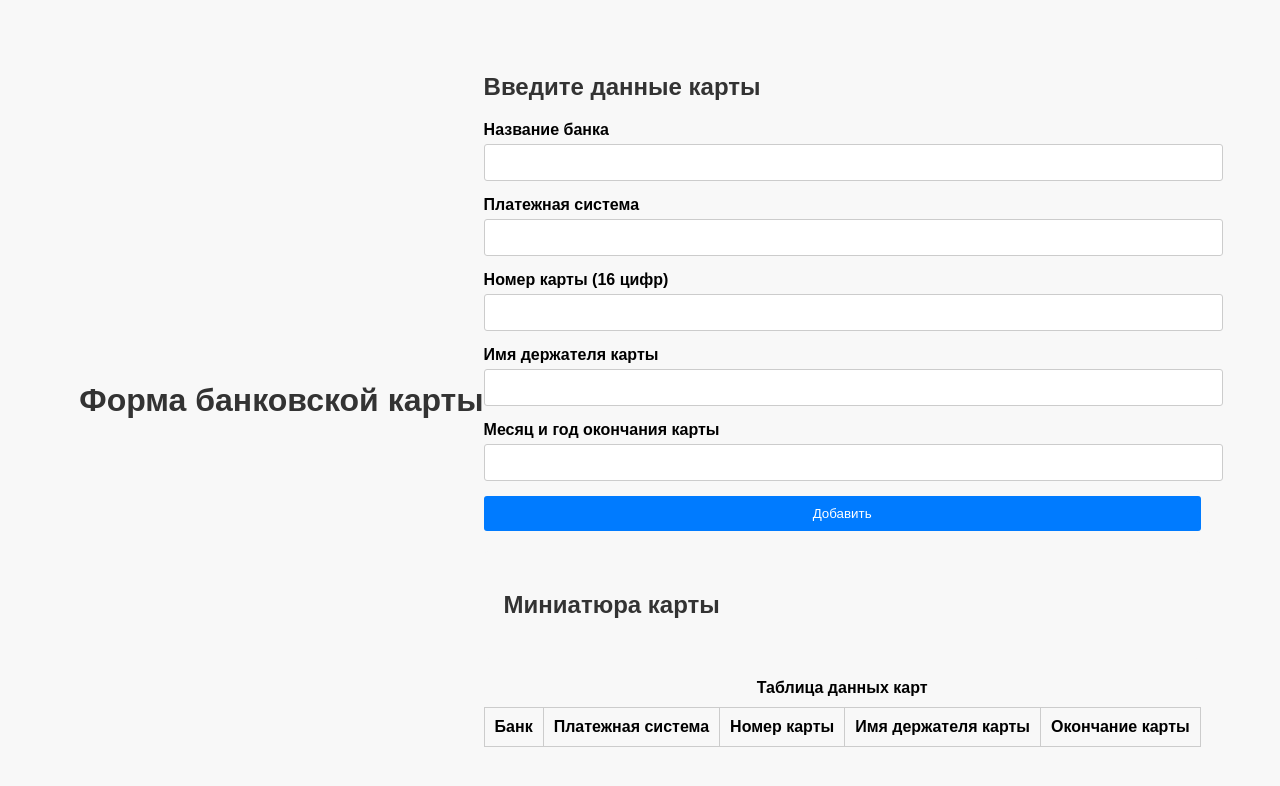
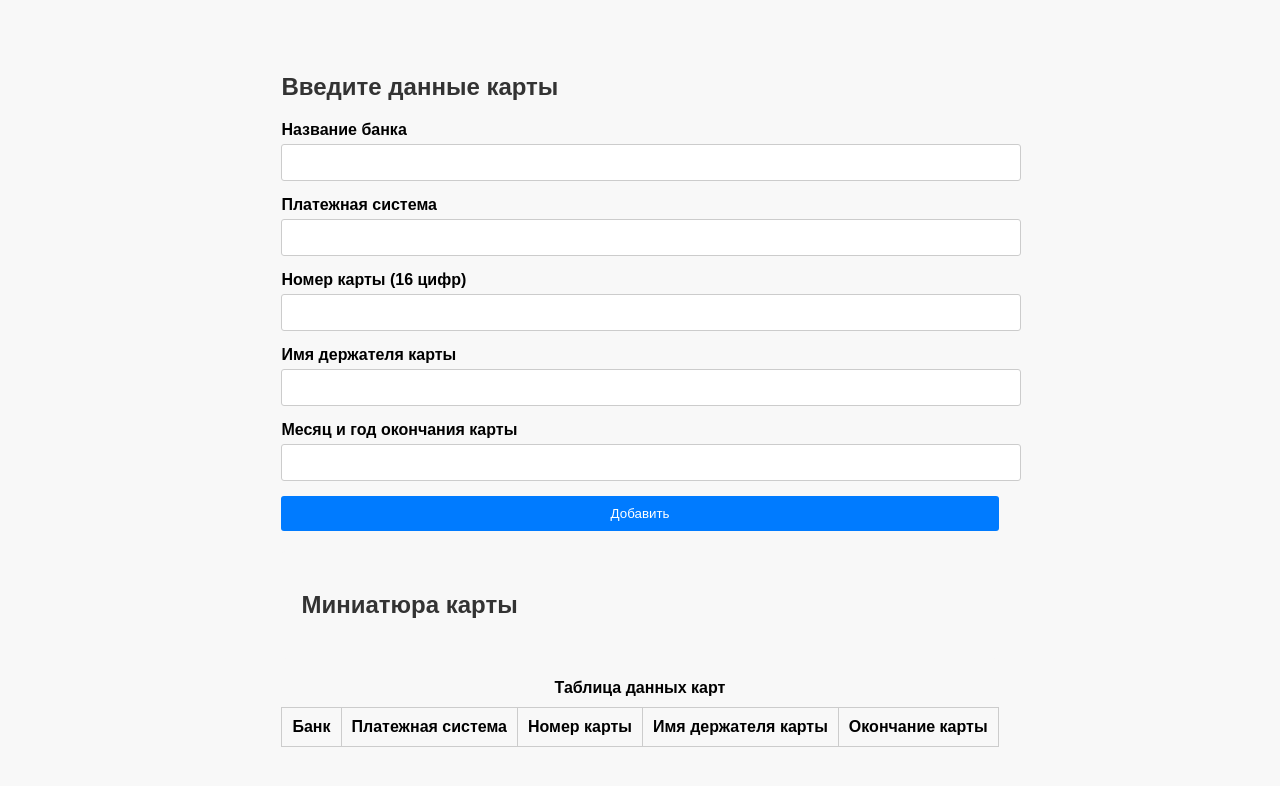
Before and after one commit to mciwy/JavaScript-DOM, a plain HTML site: page control-point-5/index.html in a window 1280 px wide. Drawn offline with Linux system fonts and the light colour scheme.

Commit message:
Update index.html

```diff
--- a/control-point-5/index.html
+++ b/control-point-5/index.html
@@ -7,9 +7,6 @@
   <link rel="stylesheet" href="style.css">
 </head>
 <body>
-  <header>
-    <h1>Форма банковской карты</h1>
-  </header>
   <main>
     <form id="cardForm">
       <h2>Введите данные карты</h2>
```
